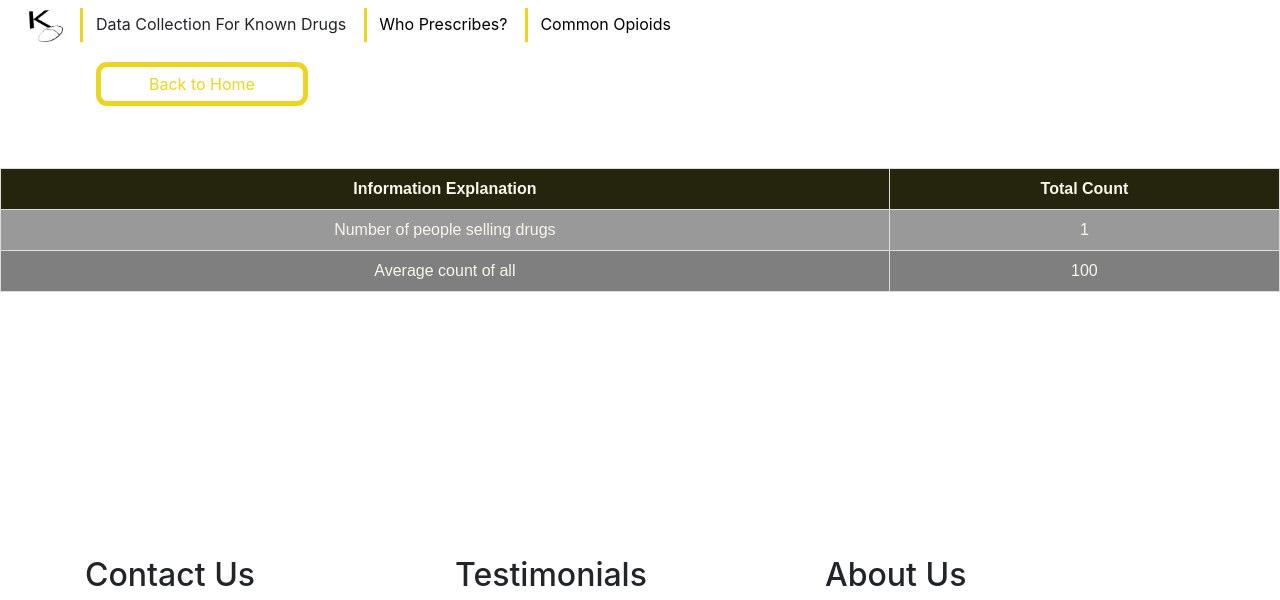
After one commit to peterjam024/INTEX_Project, a Django app: template templates/dontoverdose/sqlStats.html in a window 1280 px wide. The commit adds this page. Shown: the top 600 px of the page. Run offline with Django 3.2, Linux system fonts and the light colour scheme; the template is opened without the code that fills it, so the values that code supplies are empty; some libraries are stand-ins or nearby versions.

Commit message:
lets GOOO

```diff
--- a/DontOverdose/views.py
+++ b/DontOverdose/views.py
@@ -48,6 +48,10 @@ def aboutPageView(request):
 
 def contactPageView(request):
     return render(request, "dontoverdose/contact.html")
+
+
+def sqlStatsView(request):
+    return render(request, "dontoverdose/sqlStats.html")
 
 
 def showAllDrugsPageView(request):
--- a/dontoverdose/urls.py
+++ b/dontoverdose/urls.py
@@ -2,7 +2,7 @@
 from django.urls import path
 
 # This is accessing the views/funcitons that we wrote on views.py!!
-from .views import addPrescriberPageView, deletePrescriber, displayDrugPageView, displayPrescriberPageView,  indexPageView, loadOurFindings, loadOurImplementation, searchPresriberPageView, showAllDrugsPageView, showAllPrescribersPageView, showSinglePrescriberPageView, storePrescriberPageView, updatePrescriber, show_prescribed_drugs, deletePrescriberforreal
+from .views import addPrescriberPageView, deletePrescriber, displayDrugPageView, displayPrescriberPageView,  indexPageView, loadOurFindings, loadOurImplementation, searchPresriberPageView, showAllDrugsPageView, showAllPrescribersPageView, showSinglePrescriberPageView, sqlStatsView, storePrescriberPageView, updatePrescriber, show_prescribed_drugs, deletePrescriberforreal
 from .views import aboutPageView, contactPageView
 from .views import searchDrugPageView
 # we create the path with this syntax
@@ -32,16 +32,7 @@ urlpatterns = [
          name="show_prescribed_drugs"),
     path("contact/", contactPageView, name="contact"),
     path("pdf/", loadOurFindings, name='pdf'),
-    path("implementation", loadOurImplementation, name="implementation")
+    path("implementation", loadOurImplementation, name="implementation"),
+    path('sql/', sqlStatsView, name='sql')
 
-    # path(
-    #     "aboutData/<str:trip_name>/<int:trip_length>",
-    #     aboutPageDataView,
-    #     name="aboutData",
-    # ),
-    # # this path goes to the view that will display DATABASE data!
-    # path("students/", displayStudentView, name="student"),
-    # # this path goes to the view that will display DATABASE data PART 2!
-    # path("searchemp/", searchEmpPageView, name="searchEmp"),
-    # # path("About/", aboutPageView, name="about"),]
 ]
--- a/templates/base.html
+++ b/templates/base.html
@@ -52,7 +52,7 @@
           </div>
         </div>
         <div class="col-lg-4 col-md-6 col-12">
-          <h2>Testimonials</h2>
+          <h2 id='testimonials'>Testimonials</h2>
           <ul class="list-unstyled">
             <li class="media">
               <img class="mr-3" src="../BFD_WebDev/images/35X35.gif" alt="Generic placeholder image">
@@ -71,7 +71,7 @@
           </ul>
         </div>
         <div class="col-lg-4 col-12">
-          <h2>About Us</h2>
+          <h2 id='aboutUs'>About Us</h2>
           <p>Group I-8 recognized a massive need for the publication of this data. We knew that if we didn't deploy by Friday, Dec 3, then 50 other similar websites with the same data was going to rise from the dust and steal our troph. So we acted fast and promptly. And now, hopefully we win the prize in tex....as ?!?!?!&nbsp; &nbsp; &nbsp; &nbsp; &nbsp; &nbsp;&nbsp;</p>
           <p>More important, government officials and public health offices have made known to the rising concern of prescription drug abuse and reached out to us for help in creating the tool for health professionals, government agencies and citizens alike.&nbsp; &nbsp; &nbsp; &nbsp;</p>
         </div>
--- /dev/null
+++ b/templates/dontoverdose/sqlStats.html
@@ -0,0 +1,127 @@
+{% extends 'base.html' %}
+{% load static %}
+{% block content %}
+
+
+<br><br><br>
+<a class="mybutton" href="{% url 'index' %}">Back to Home</a>
+<br><br>
+<div >
+    <!--
+    <table>
+        <tr>
+            {% comment %} <th></th>
+            <th>NPI</th> {% endcomment %}
+            <th>First Name</th>
+            <th>Last Name</th>
+            <th>Gender</th>
+            <th>State</th>
+            <th>Credentials</th>
+            <th style="text-align: center;">Specialty</th>
+            <th>Is Opioid Prescriber?</th>
+            <th>Total Prescriptions</th>
+
+        </tr>
+
+{% for prescriber in our_prescribers %}
+        <tr>
+            <td style="text-align: center;">
+                    {{prescriber.fname}}
+            </td>
+            <td style="text-align: center;">
+                    {{prescriber.lname}}
+            </td>
+            <td style="text-align: center;">
+                    {{prescriber.gender}}
+            </td>
+            <td style="text-align: center;">
+                    {{prescriber.state}}
+            </td>
+            <td style="text-align: center;">
+                    {{prescriber.credentials}}
+            </td>
+            <td style="text-align: center;">
+                    {{prescriber.specialty}}
+            </td>
+            <td style="text-align: center;">
+                {{prescriber.isopioidprescriber}}
+            </td>
+            <td style="text-align: center;">
+                {{prescriber.totalprescriptions}}
+            </td>
+
+        </tr>
+{% endfor %}
+    </table>
+-->
+<table>
+
+<tr>
+    {% comment %} <th></th>
+    <th>NPI</th> {% endcomment %}
+    <th style="text-align: center;">Information Explanation</th>
+    <th style="text-align: center;">Total Count</th>
+    {% comment %} <th style="text-align: center;">Average sold by all prescribers</th> {% endcomment %}
+
+
+</tr>
+
+<br>
+{% comment %} <p>LIST OF ALL THE DRUGS {% endcomment %}
+<br>
+
+
+{% comment %} ROW 1...SQL 1 {% endcomment %}
+<tr>
+    <td style="text-align: center;">
+        Number of people selling drugs
+     </td>
+    <td style="text-align: center;">
+        1
+    </td>
+</tr>
+
+
+{% comment %} ROW 2...SQL 2 {% endcomment %}
+<tr>
+    <td style="text-align: center;">
+        Average count of all
+     </td>
+    <td style="text-align: center;">
+        100
+    </td>
+</tr>
+
+</table>
+</div>
+
+
+
+
+
+{% comment %}
+{% for Triple in our_drugs %}
+<tr>
+    <td style="text-align: center;">
+
+        {{ Triple.drugname }}
+     </td>
+    <td style="text-align: center;">
+        {{ Triple.qtyprescribed }}
+    </td>
+{%endfor%}
+</table>
+</div>
+
+ {% endcomment %}
+
+</table>
+</div>
+
+
+</div>
+
+</section>
+
+
+{% endblock %}
```
Also changed, not shown: templates/dontoverdose/index.html (+22 -1 lines).
